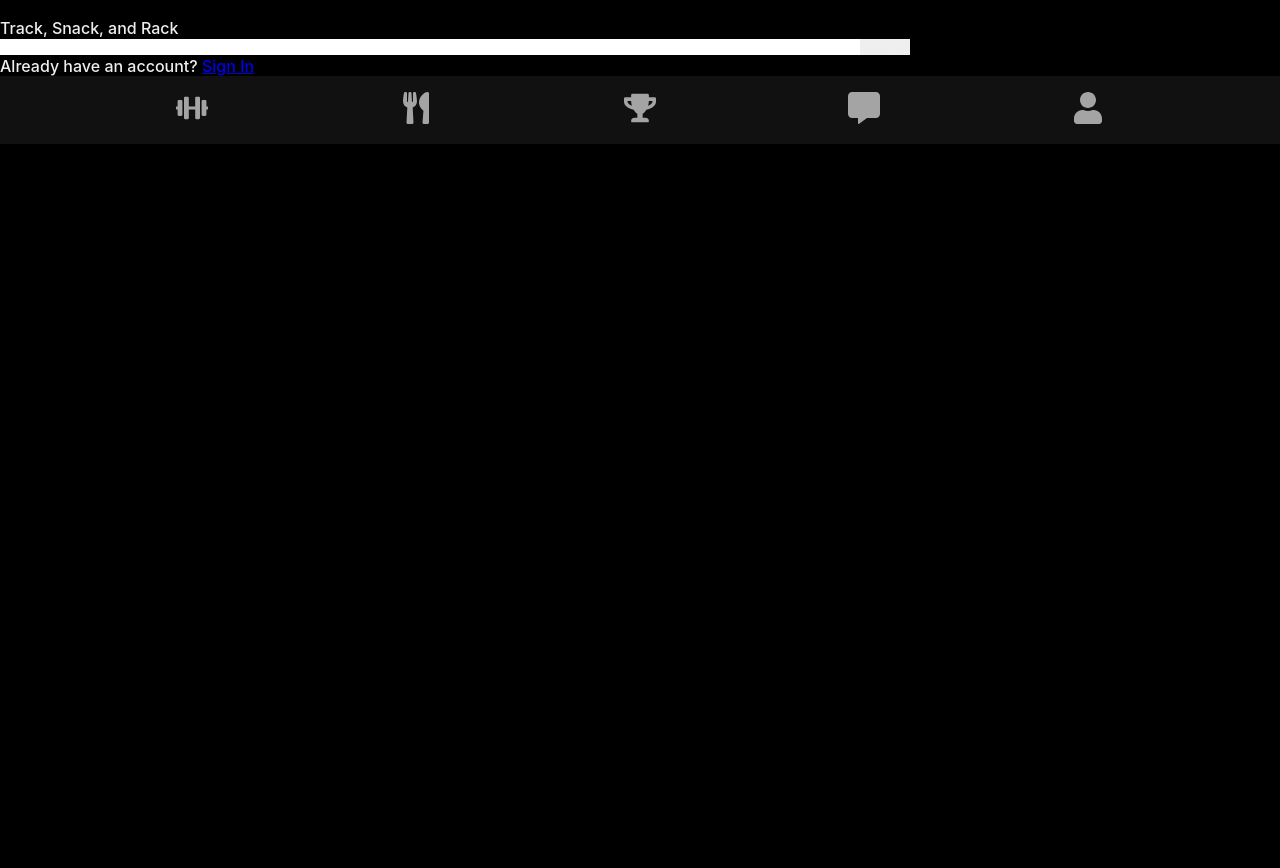
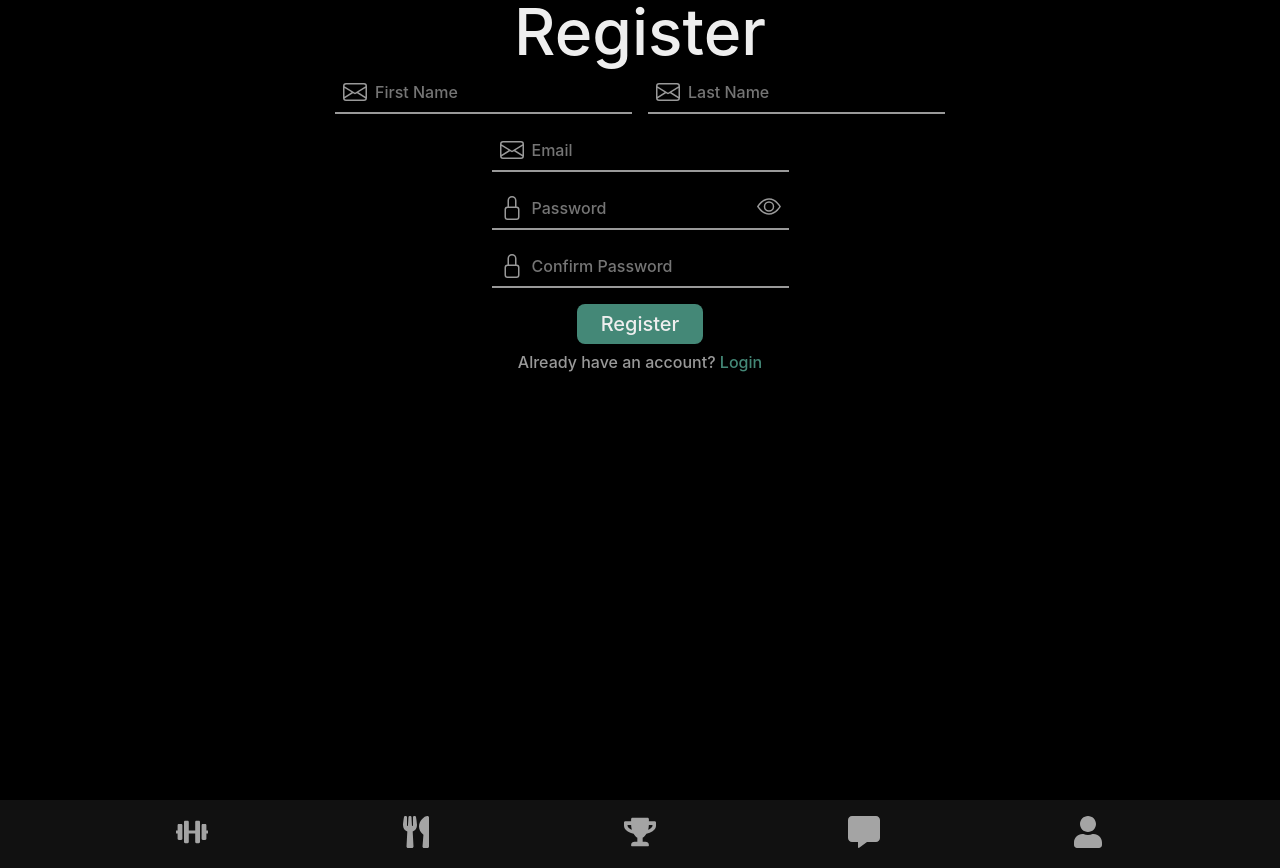
Before and after one commit to Arnav350/gojim, a React (Create React App) app: page /signup in a window 1280 px wide. Before the commit the page ends 800 px from the top, so only its background shows below. Built offline with nearby package versions, Linux system fonts and the light colour scheme.

Commit message:
started sign pages

```diff
--- a/src/App.tsx
+++ b/src/App.tsx
@@ -46,7 +46,7 @@ function App() {
         {/* Profile Page
         Has your split, diet info, has videos of your maxes saved for each milestone */}
       </Routes>
-      {window.location.pathname !== "/" && <Nav />}
+      <Nav />
     </Router>
   );
 }
--- a/src/pages/Connect.tsx
+++ b/src/pages/Connect.tsx
@@ -40,6 +40,20 @@ function Connect() {
       name: "Arnav Patel",
       date: "4:32 PM",
       last: "Lorem ipsum dolor sit amet consectetur adipisicing elit. Soluta amet quasi vero dolorum obcaecati nostrum? Ipsa natus tempore hic debitis dolorem cum ut saepe ullam, nostrum, quia sapiente consequuntur eligendi?",
+    },
+    {
+      picture: "https://picsum.photos/200",
+      name: "Arnav Patel",
+      date: "4:32 PM",
+      last: "Lorem ipsum dolor sit",
+      seen: true,
+    },
+    {
+      picture: "https://picsum.photos/200",
+      name: "Arnav Patel",
+      date: "4:32 PM",
+      last: "Lorem ipsum dolor sit",
+      seen: true,
     },
     {
       picture: "https://picsum.photos/200",
--- /dev/null
+++ b/src/pages/Sign.css
@@ -0,0 +1,72 @@
+.sign {
+  display: flex;
+  flex-direction: column;
+  align-items: center;
+  height: 100%;
+}
+
+.sign__heading {
+  font-size: 64px;
+}
+
+.sign__form {
+  display: flex;
+  flex-direction: column;
+  align-items: center;
+}
+
+.sign__names {
+  display: flex;
+  justify-content: center;
+  align-items: center;
+}
+
+.sign__box {
+  position: relative;
+  display: flex;
+  justify-content: center;
+  gap: 8px;
+  margin: 8px;
+  padding: 8px;
+  border-bottom: 2px solid #999;
+}
+
+.sign__icon,
+.sign__eye {
+  color: #999;
+  font-size: 24px;
+}
+
+.sign__input {
+  background-color: transparent;
+  font-size: 16px;
+}
+
+.sign__eyes {
+  position: absolute;
+  top: 50%;
+  right: 8px;
+  translate: 0 -50%;
+  background-color: transparent;
+}
+
+.sign__button {
+  margin: 8px;
+  padding: 8px 24px;
+  background-color: #487;
+  border-radius: 8px;
+  font-size: 20px;
+}
+
+.sign__bottom {
+  color: #999;
+}
+
+.sign__link {
+  color: #487;
+  text-decoration: none;
+}
+
+.sign__link:hover {
+  text-decoration: underline;
+}
--- a/src/pages/SignIn.tsx
+++ b/src/pages/SignIn.tsx
@@ -1,22 +1,45 @@
-import React from "react";
+import React, { useState } from "react";
 import { Link } from "react-router-dom";
+import { BsEnvelope, BsLock, BsEye, BsEyeSlash } from "react-icons/bs";
+import "./Sign.css";
 
 function SignIn() {
+  const [showPassword, setShowPassword] = useState(false);
+
   return (
-    <div>
-      <div>
-        <img src="" alt="" />
-        <h4>Track, Snack, and Rack</h4>
+    <div className="sign">
+      <h1 className="sign__heading">Login</h1>
+      <div className="sign__form">
+        <div className="sign__box">
+          <BsEnvelope className="sign__icon" />
+          <input type="text" placeholder="Email" className="sign__input" />
+        </div>
+        <div className="sign__box">
+          <BsLock className="sign__icon" />
+          <input
+            type={showPassword ? "text" : "password"}
+            placeholder="Password"
+            className="sign__input"
+          />
+          <button
+            className="sign__eyes"
+            onClick={() => setShowPassword(!showPassword)}
+          >
+            {showPassword ? (
+              <BsEyeSlash className="sign__eye" />
+            ) : (
+              <BsEye className="sign__eye" />
+            )}
+          </button>
+        </div>
+        <input type="submit" value="Login" className="sign__button" />
       </div>
-      <form>
-        <input type="text" />
-        <input type="text" />
-        <a href="">Forgot your password?</a>
-        <button>Sign In</button>
-        <p>
-          Need an Account? <Link to="/signup">Sign Up</Link>
-        </p>
-      </form>
+      <p className="sign__bottom">
+        Don't have an account?{" "}
+        <Link to="/signup" className="sign__link">
+          Register
+        </Link>
+      </p>
     </div>
   );
 }
--- a/src/pages/SignUp.tsx
+++ b/src/pages/SignUp.tsx
@@ -1,23 +1,71 @@
-import React from "react";
+import React, { useState } from "react";
 import { Link } from "react-router-dom";
+import { BsEnvelope, BsLock, BsEye, BsEyeSlash } from "react-icons/bs";
+import "./Sign.css";
 
 function SignUp() {
+  const [showPassword, setShowPassword] = useState(false);
+
   return (
-    <div>
-      <div>
-        <img src="" alt="" />
-        <h4>Track, Snack, and Rack</h4>
+    <div className="sign">
+      <h1 className="sign__heading">Register</h1>
+      <div className="sign__form">
+        <div className="sign__names">
+          <div className="sign__box">
+            <BsEnvelope className="sign__icon" />
+            <input
+              type="text"
+              placeholder="First Name"
+              className="sign__input"
+            />
+          </div>
+          <div className="sign__box">
+            <BsEnvelope className="sign__icon" />
+            <input
+              type="text"
+              placeholder="Last Name"
+              className="sign__input"
+            />
+          </div>
+        </div>
+        <div className="sign__box">
+          <BsEnvelope className="sign__icon" />
+          <input type="text" placeholder="Email" className="sign__input" />
+        </div>
+        <div className="sign__box">
+          <BsLock className="sign__icon" />
+          <input
+            type={showPassword ? "text" : "password"}
+            placeholder="Password"
+            className="sign__input"
+          />
+          <button
+            className="sign__eyes"
+            onClick={() => setShowPassword(!showPassword)}
+          >
+            {showPassword ? (
+              <BsEyeSlash className="sign__eye" />
+            ) : (
+              <BsEye className="sign__eye" />
+            )}
+          </button>
+        </div>
+        <div className="sign__box">
+          <BsLock className="sign__icon" />
+          <input
+            type={showPassword ? "text" : "password"}
+            placeholder="Confirm Password"
+            className="sign__input"
+          />
+        </div>
+        <input type="submit" value="Register" className="sign__button" />
       </div>
-      <form>
-        <input type="text" />
-        <input type="text" />
-        <input type="text" />
-        <input type="text" />
-        <button>Sign Up</button>
-        <p>
-          Already have an account? <Link to="/">Sign In</Link>
-        </p>
-      </form>
+      <p className="sign__bottom">
+        Already have an account?{" "}
+        <Link to="/signin" className="sign__link">
+          Login
+        </Link>
+      </p>
     </div>
   );
 }
```
